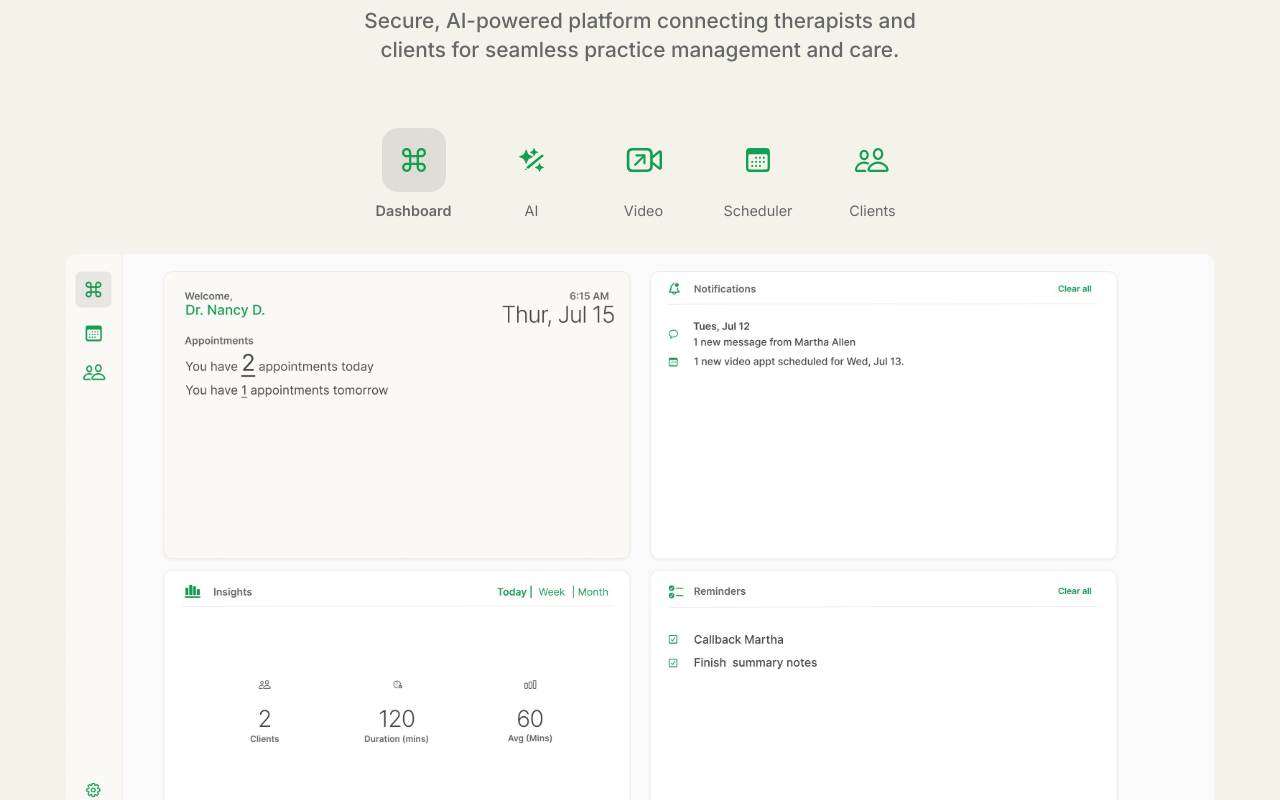
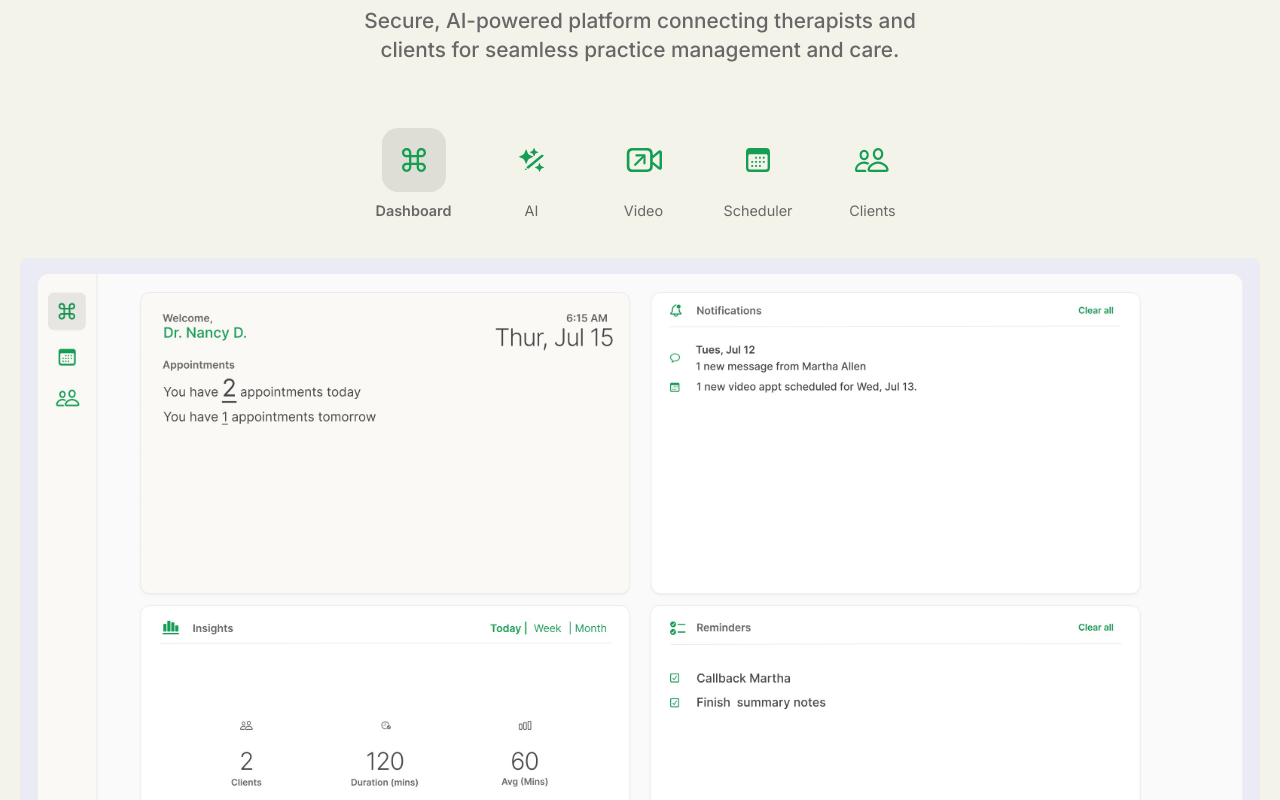
Before and after one commit to ZenSpaceApp/zenspace-website, a Next.js app: page / in a window 1280 px wide. Shown: the part 4189-4989 px from the top of the page. Built offline with nearby package versions, Linux system fonts and the light colour scheme.

Commit message:
Added new image for HD-Calling. Added complimentary color definition in root.scss Added background color to image container.

```diff
--- a/app/page.tsx
+++ b/app/page.tsx
@@ -296,9 +296,15 @@ function WorkflowCarousel() {
       ]
     ]
 
-    return <div className="zen-notes" style={{padding: "2rem 0 3rem"}}>
-      <div className='feature' style={{padding: "0 1rem 0 2rem"}}>
-        <h3 className='display-6 pt-3'>Introducing <span className='bold-accent'>ZenNotes</span>, ChatGPT-powered therapy notes.</h3>
+    return <div
+      className="zen-notes"
+    >
+      <div className='desc'>
+        <h3
+          className='display-6 pt-3'>
+          Introducing <span className='bold-accent'>
+            ZenNotes</span>, ChatGPT-powered therapy notes.
+        </h3>
         {notesHighLights.map((feature, idx) => (
           <div key={idx}>
             <div className="heading">{feature[0]}</div>
@@ -307,7 +313,7 @@ function WorkflowCarousel() {
         ))}
       </div>
       <div
-        className='image-container'
+        className=''
         style={{
           paddingRight: 0,
           marginRight: 0
@@ -329,21 +335,21 @@ function WorkflowCarousel() {
     </div>
   }
 
-
-
   return (
-
     <div className="workflow-container">
       <Pills />
-      {currIdx === 1 ? <ZenNotes /> : (
+      {currIdx === 1 ? (
+          <ZenNotes />
+      )
+        : (
+        <div className='image-container'>
           <Image
             alt="Workflow images"
             key={currIdx}
             src={WORKFLOW_IMAGES[currIdx]}
             className="show fade images"
-          width={0}
-          height={0}
             />
+        </div>
       )}
     </div>
   )
--- a/styles/root.scss
+++ b/styles/root.scss
@@ -21,6 +21,7 @@
   --color--grey3: #353535;
 
   --color--border--1: #47474720;
+  --color--complimentary: #EAEBF4;
 
   // --color--background: #fcfcfc;
   // --color--dark: #212331;
--- a/styles/styles.scss
+++ b/styles/styles.scss
@@ -518,7 +518,7 @@ section.route-section {
     .images {
       height: auto;
       margin: auto;
-      width: 90%;
+      width: 100%;
       max-width: inherit;
       // border: 2px solid var(--color--grey1);
       // border-radius: 8px;
@@ -586,25 +586,42 @@ section.route-section {
       }
     }
 
+    .image-container {
+      border-radius: 8px;
+      margin: 20px;
+      padding: 1rem;
+      background: var(--color--complimentary);
+
+
+      @media screen and #{$mq-large} {
+        border-radius: 30px;
+        padding: 3rem;
+      }
+    }
 
     .zen-notes {
       display: grid;
       max-width: 100%;
-      margin: auto 5%;
+      // margin: auto 5%;
+      margin: 20px;
       grid-template-columns: 1fr;
       gap: 40px;
       // border: 1px solid #00000010;
-      padding: 2rem;
+      padding-right: 0;
       padding-bottom: 4rem;
+      padding-top: 20px ;
+      padding-left: 20px;
       border-radius: 24px;
-      // box-shadow: 4px 8px 8px  #00000008;
-      background: #eeeee5;
+      background: var(--color--complimentary);
+
 
       @media screen and #{$mq-large} {
         grid-template-columns: 1fr 2fr;
-      }
-
-      .feature {
+        padding: 3rem;
+        padding-right: 0;
+      }
+
+      .desc {
         display: flex;
         flex-direction: column;
         font-size: 1rem;
@@ -612,6 +629,7 @@ section.route-section {
         row-gap: 1rem;
         font-weight: 500;
         color: var(--color--grey2);
+        padding-right: 1rem;
 
         .heading {
           font-weight: 550;
@@ -624,12 +642,11 @@ section.route-section {
       .image-container {
         display: flex;
         align-self: center;
-        // padding-top: 5rem;
       }
 
 
       @media (max-width: 600px) {
-        .feature {
+        .desc {
           order: 2;
         }
 
```
Also changed, not shown: public/images/home/video-calling.jpg. Lines whose indentation alone changed are shown as unchanged.
